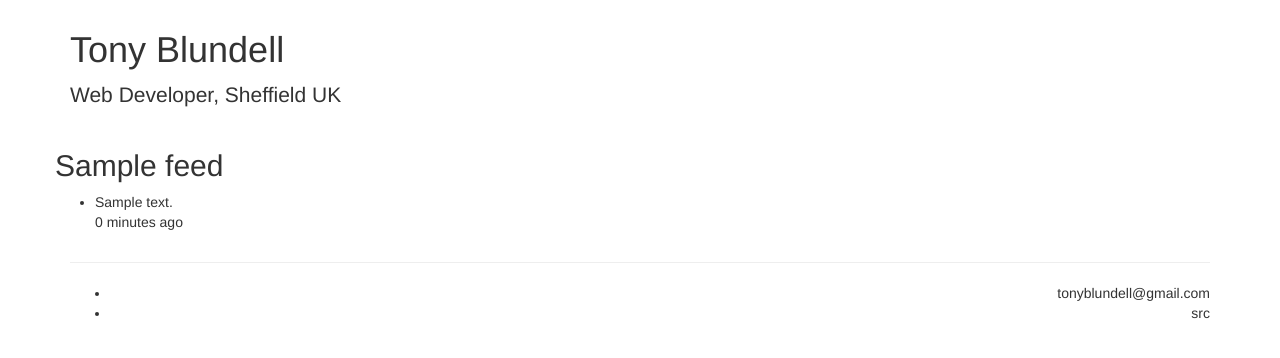
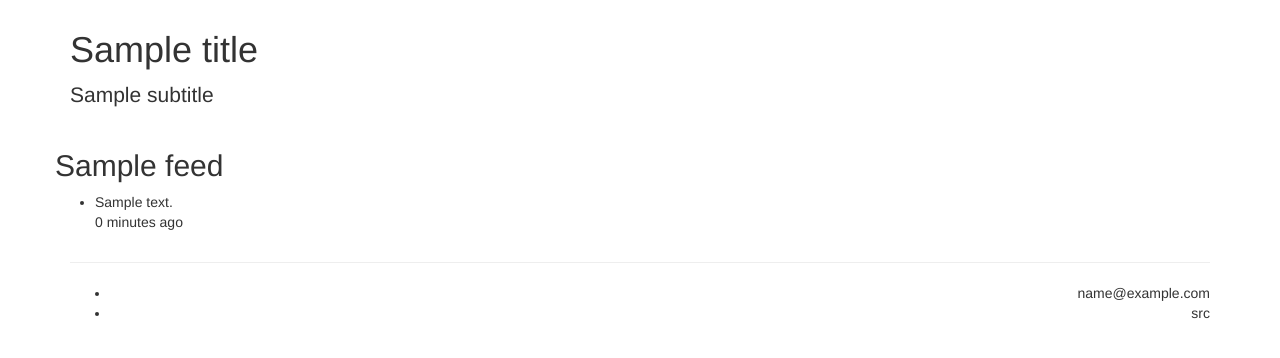
Before and after one commit to tonyblundell/socialdump2, a Django app: template socialdump2/main/templates/main/index.html in a window 1280 px wide. Shown: the top 358 px of the page. Run offline with Django 3.2, Linux system fonts and the light colour scheme; the template is opened without the code that fills it: most values are stand-ins (such as "Sample title", 1, 10 or a date in 2020); some libraries are stand-ins or nearby versions.

Commit message:
move personalizations to settings

```diff
--- a/socialdump2/main/templates/main/index.html
+++ b/socialdump2/main/templates/main/index.html
@@ -1,7 +1,7 @@
 <!DOCTYPE html>
 <html>
     <head>
-        <title>Tony Blundell</title>
+        <title>{{ title }}</title>
         <meta name="viewport" content="width=device-width, initial-scale=1.0">
         <link href="//netdna.bootstrapcdn.com/twitter-bootstrap/2.3.2/css/bootstrap-combined.no-icons.min.css" rel="stylesheet">
         <link href="//netdna.bootstrapcdn.com/font-awesome/3.2.1/css/font-awesome.min.css" rel="stylesheet">
@@ -12,8 +12,8 @@
     </head>
     <body>
         <div class="container">
-            <h1>Tony Blundell</h1>
-            <p class="lead">Web Developer, Sheffield UK</p>
+            <h1>{{ title }}</h1>
+            <p class="lead">{{ subtitle }}</p>
             <div class="row">
                 {% for feed in feeds %}
                     <div class="feed span4">
@@ -43,13 +43,13 @@
             <hr />
             <ul class="inline text-right">
                 <li>
-                    <a href="mailto:tonyblundell@gmail.com">
+                    <a href="mailto:{{ mail }}">
                         <i class="icon-envelope"></i>
-                        <span>tonyblundell@gmail.com</span>
+                        <span>{{ mail }}</span>
                     </a>
                 </li>
                 <li>
-                    <a href="github.com">
+                    <a href="http://github.com/tonyblundell/socialdump2">
                         <i class="icon-github"></i>
                         <span>src</span>
                     </a>
--- a/socialdump2/main/views.py
+++ b/socialdump2/main/views.py
@@ -1,9 +1,13 @@
+from django.conf import settings
 from django.shortcuts import render_to_response
 from main.models import Feed
 
 def index(request):
     template = 'main/index.html'
     context = {
-        'feeds': Feed.objects.all()
+        'feeds': Feed.objects.all(),
+        'title': settings.SD2_TITLE,
+        'subtitle': settings.SD2_SUBTITLE,
+        'mail': settings.SD2_MAIL,
     }
     return render_to_response(template, context)
```
